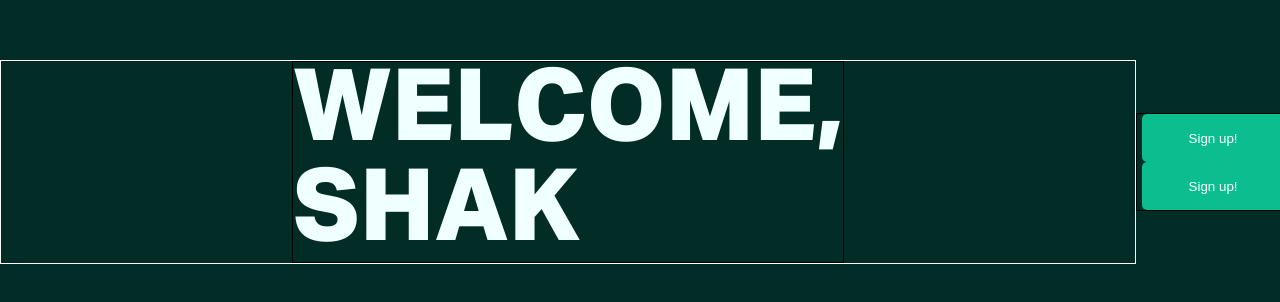
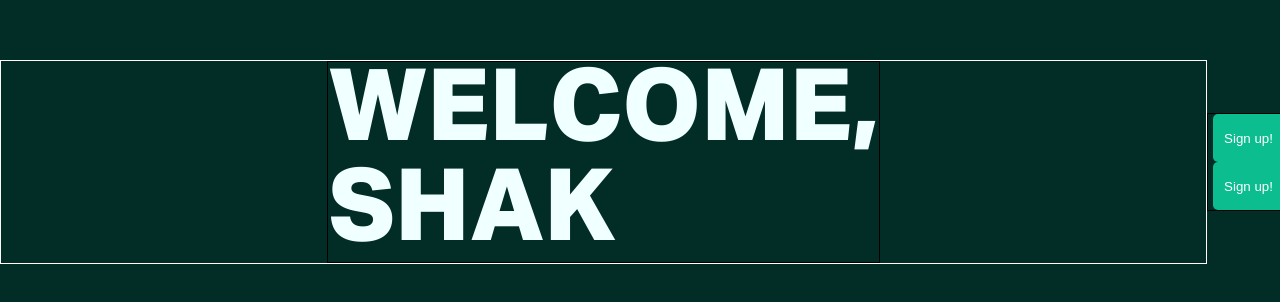
Before and after one commit to Shak-codes/Cards-Frontend, a React (Create React App) app: page /home in a window 1280 px wide. Shown: the part 238-540 px from the top of the page. Built offline with nearby package versions, Linux system fonts and the light colour scheme; no server answers.

Commit message:
Adds elementary submission animation

```diff
--- a/src/components/Button/Button.tsx
+++ b/src/components/Button/Button.tsx
@@ -1,9 +1,9 @@
-import React from 'react';
+import React, { useState } from 'react';
 import './styles.scss';
 
 type ButtonProps = {
   text: string;
-  onClick?: () => void;
+  onClick?: () => Promise<void> | void; // Support async actions
 };
 
 // const StyledButton = styled.button<ButtonProps>`
@@ -25,9 +25,30 @@
   text,
   onClick,
 }) => {
+  const [loading, setLoading] = useState(false);
+  const [success, setSuccess] = useState(false);
+
+  const handleClick = async () => {
+    if (onClick) {
+      setLoading(!loading);
+      setTimeout(() => {
+        setLoading(false);
+        setSuccess(true);
+      }, 3000)
+      //  // Wait for action to complete (if async)
+      // setLoading(false); // Stop loading animation
+    }
+  };
   return (
-    <button onClick={onClick} className='button'>
-      {text}
+    <button
+      onClick={handleClick}
+      className={`button ${loading ? 'loading' : ''}${success ? 'success' : ''}`}
+    >
+      <div className="button-content">
+        {text}
+      </div>
+      {loading && <div className="loader"></div>}
+      {success && <div className="checkmark">✓</div>}
     </button>
   );
 };
--- a/src/components/Button/styles.scss
+++ b/src/components/Button/styles.scss
@@ -1,20 +1,86 @@
 @import '../../constants/colors.scss';
 
 .button {
-  justify-content: center;
+  display: flex;
+  justify-content: center; // Center content by default
   align-items: center;
   color: white;
   background-color: $deep-teal-500;
-  height: 48px;
+  height: 3rem;
   width: 100%;
   border: none;
   border-radius: 5px;
   z-index: 1;
   margin: 0 5px 0 5px;
-  transition: 0.3s ease-in-out;
+  transition: background-color 0.3s ease-in-out, opacity 0.3s ease-in-out;
+  cursor: pointer;
+  overflow: hidden;
+  position: relative;
+
+  .button-content {
+    display: flex;
+    align-items: center;
+    gap: 18px;
+    transition: transform 0.4s ease; // Use transform for smooth shifting
+  }
+
+  &.loading .button-content {
+    transform: translateX(-12px); // Shift text to the left smoothly
+  }
+
+  &.success .button-content {
+    transform: translateX(-12px); // Shift text to the left smoothly
+  }
+
+  &.loading {
+    cursor: not-allowed;
+  }
+
+  &:hover {
+    background-color: $deep-teal-600;
+  }
 }
 
-.button:hover {
-  transition: 0.3s ease-in-out;
-  background-color: $deep-teal-600;
+.loader {
+  width: 20px;
+  height: 20px;
+  border: 3.5px solid transparent;
+  border-top: 3.5px solid #fff;
+  border-radius: 50%;
+  animation: spin 0.6s linear infinite, fade-in-out 0.7s ease-in-out;
+  position: relative;
+  opacity: 0;
+  visibility: hidden;
+  transition: opacity 0.3s ease-in-out;
 }
+
+.checkmark {
+  position: relative;
+  font-size: 18px;
+  font-weight: bolder;
+  color: #fff;
+  animation: fade-in-out 0.7s ease-in-out;
+  opacity: 0;
+  visibility: hidden;
+  transition: opacity 0.3s ease-in-out;
+}
+
+.button.loading .loader {
+  opacity: 1;
+  visibility: visible;
+}
+
+.button.success .checkmark {
+  opacity: 1;
+  visibility: visible;
+}
+
+@keyframes spin {
+  0% { transform: rotate(0deg); }
+  100% { transform: rotate(360deg); }
+}
+
+@keyframes fade-in-out {
+  0% { opacity: 0; }
+  100% { opacity: 1; }
+}
--- a/src/pages/Landing/Landing.tsx
+++ b/src/pages/Landing/Landing.tsx
@@ -92,13 +92,14 @@
 
     // Example usage to load "watch" and "hide" images
     loadImages(
-      import.meta.glob("../../assets/bear/watch_bear_*.png", { eager: true }),
+      import.meta.glob("/src/assets/bear/watch_bear_*.png", { eager: true }),
       setWatchBearImgs
     );
     loadImages(
-      import.meta.glob("../../assets/bear/hide_bear_*.png", { eager: true }),
+      import.meta.glob("/src/assets/bear/hide_bear_*.png", { eager: true }),
       setHideBearImgs
     );
+
   }, []);
 
   return (
```
Also changed, not shown: TODO.txt.
